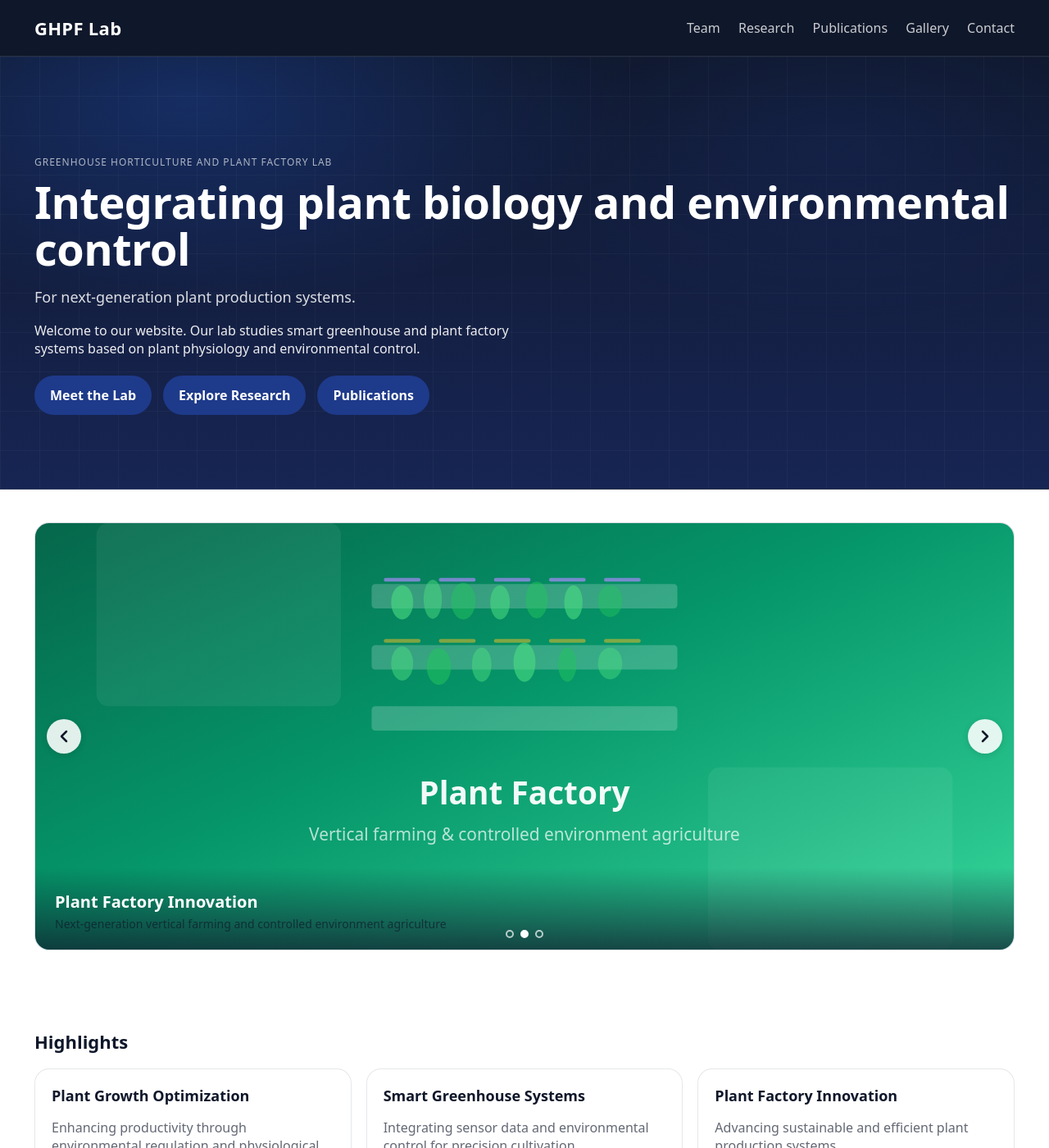
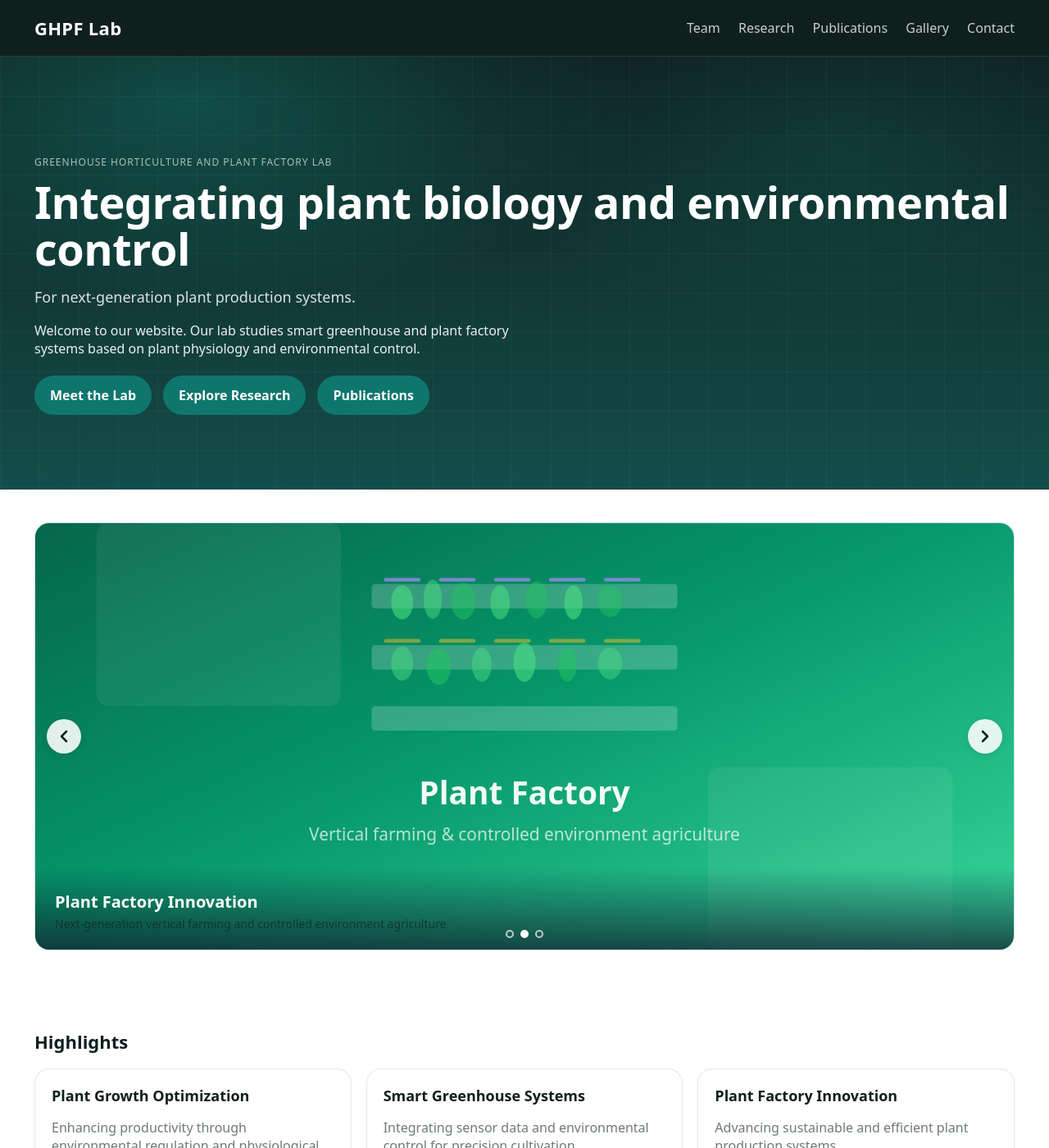
Before and after one commit to evergreendasol/Trial-2-lab-web, a Jekyll site: the page built from index.md, in a window 1280 px wide and 1400 px high. Shown: the whole window at 82% size. Built offline with Jekyll 4.4.1, drawn with Linux system fonts in a browser that asks for light colours.

Commit message:
Switch color theme from Navy+White to Deep Teal+Warm Gold
- Update all CSS variables to teal/gold palette
- Update button hover states, hero gradients, card hover borders
- Update carousel placeholder SVG to match new teal scheme
- Accessible for red-green color blindness

https://claude.ai/code/session_01TmRjvzfDazRavAh5211o6j

```diff
--- a/assets/css/site.css
+++ b/assets/css/site.css
@@ -1,24 +1,24 @@
 :root{
-  /* ===== White + Navy Academic Theme ===== */
+  /* ===== Deep Teal + Warm Gold Theme ===== */
   --bg:#ffffff;
-  --bg2:#f3f6fb;
+  --bg2:#f0fdf9;
 
-  --text:#0f172a;
-  --muted:rgba(15,23,42,.65);
-  --line:rgba(15,23,42,.10);
+  --text:#0f1f1e;
+  --muted:rgba(15,31,30,.60);
+  --line:rgba(15,31,30,.10);
 
   --panel:#ffffff;
-  --panel2:#eef2f8;
+  --panel2:#e6f5f3;
 
-  --accent:#1e3a8a;      /* navy */
-  --accent2:#2563eb;     /* blue */
-  --accent3:#0f172a;
+  --accent:#0f766e;      /* deep teal */
+  --accent2:#a16207;     /* warm gold */
+  --accent3:#0f1f1e;
 
   --navbg:rgba(255,255,255,.95);
 
   /* dark header/footer */
-  --dark:#0f172a;
-  --dark2:#172554;
+  --dark:#0f1f1e;
+  --dark2:#134e4a;
   --darkLine:rgba(255,255,255,.10);
 }
 
@@ -103,7 +103,7 @@ a:hover{color:var(--accent)}
   color:var(--text);
   transition:.2s ease;
 }
-.btn:hover{background:#e2e8f0}
+.btn:hover{background:#d5ece8}
 
 .btn--primary{
   background:var(--accent);
@@ -111,7 +111,7 @@ a:hover{color:var(--accent)}
   color:#fff;
   font-weight:600;
 }
-.btn--primary:hover{background:#162e6e}
+.btn--primary:hover{background:#0b5e58}
 
 .btn--ghost{
   background:transparent;
@@ -177,8 +177,8 @@ a:hover{color:var(--accent)}
   color:#fff;
   border-bottom:1px solid var(--darkLine);
   background:
-    radial-gradient(900px 420px at 18% 10%, rgba(37,99,235,.28), transparent 60%),
-    radial-gradient(800px 420px at 80% 20%, rgba(30,58,138,.22), transparent 55%),
+    radial-gradient(900px 420px at 18% 10%, rgba(20,184,166,.28), transparent 60%),
+    radial-gradient(800px 420px at 80% 20%, rgba(15,118,110,.22), transparent 55%),
     linear-gradient(180deg, var(--dark) 0%, var(--dark2) 100%);
 }
 
@@ -377,7 +377,7 @@ a:hover{color:var(--accent)}
 
 .card:hover{
   transform:translateY(-4px);
-  border-color:rgba(37,99,235,.28);
+  border-color:rgba(15,118,110,.28);
   box-shadow:0 8px 22px rgba(0,0,0,.08);
 }
 
```
Also changed, not shown: assets/img/carousel/01.svg.
